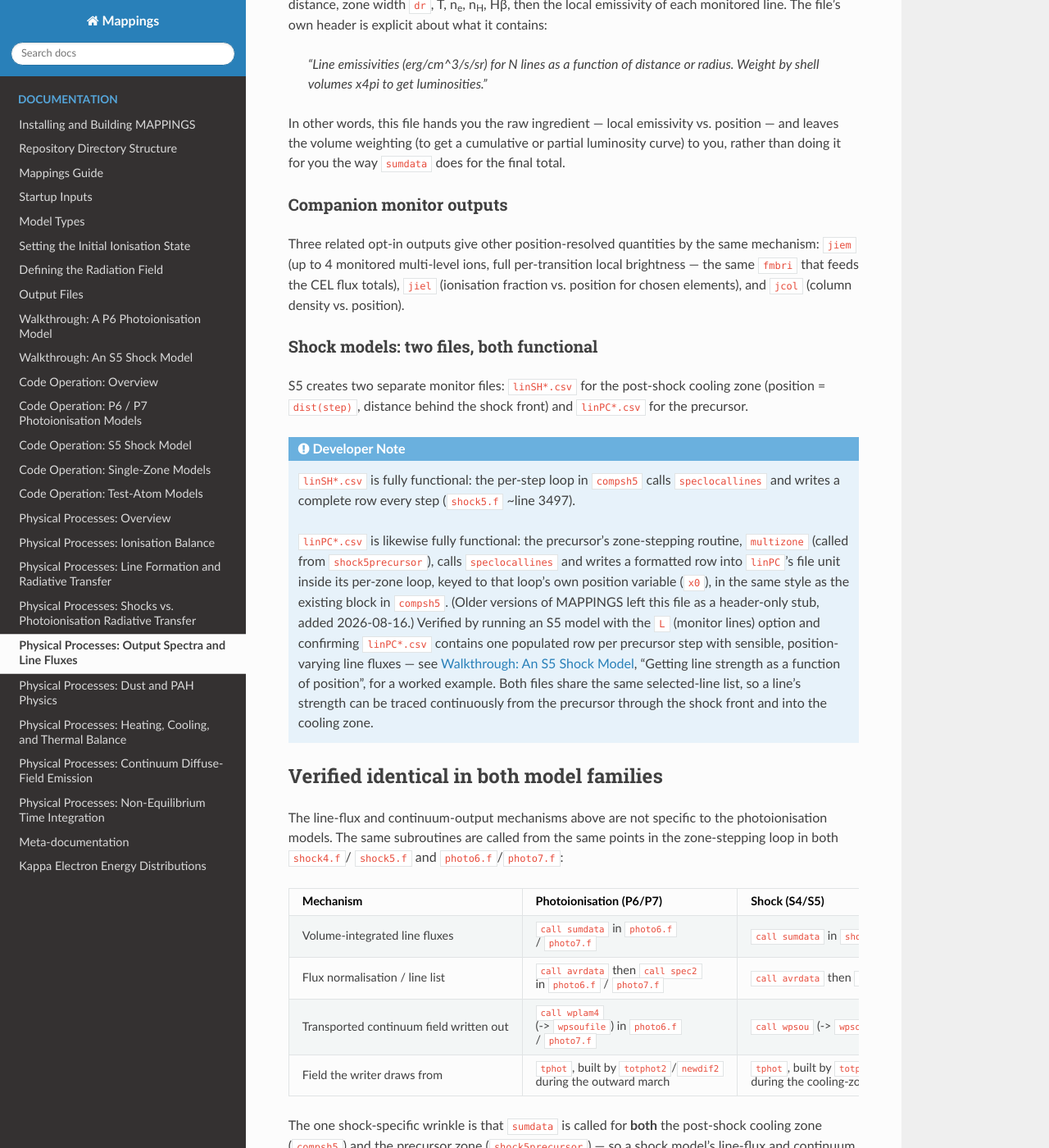
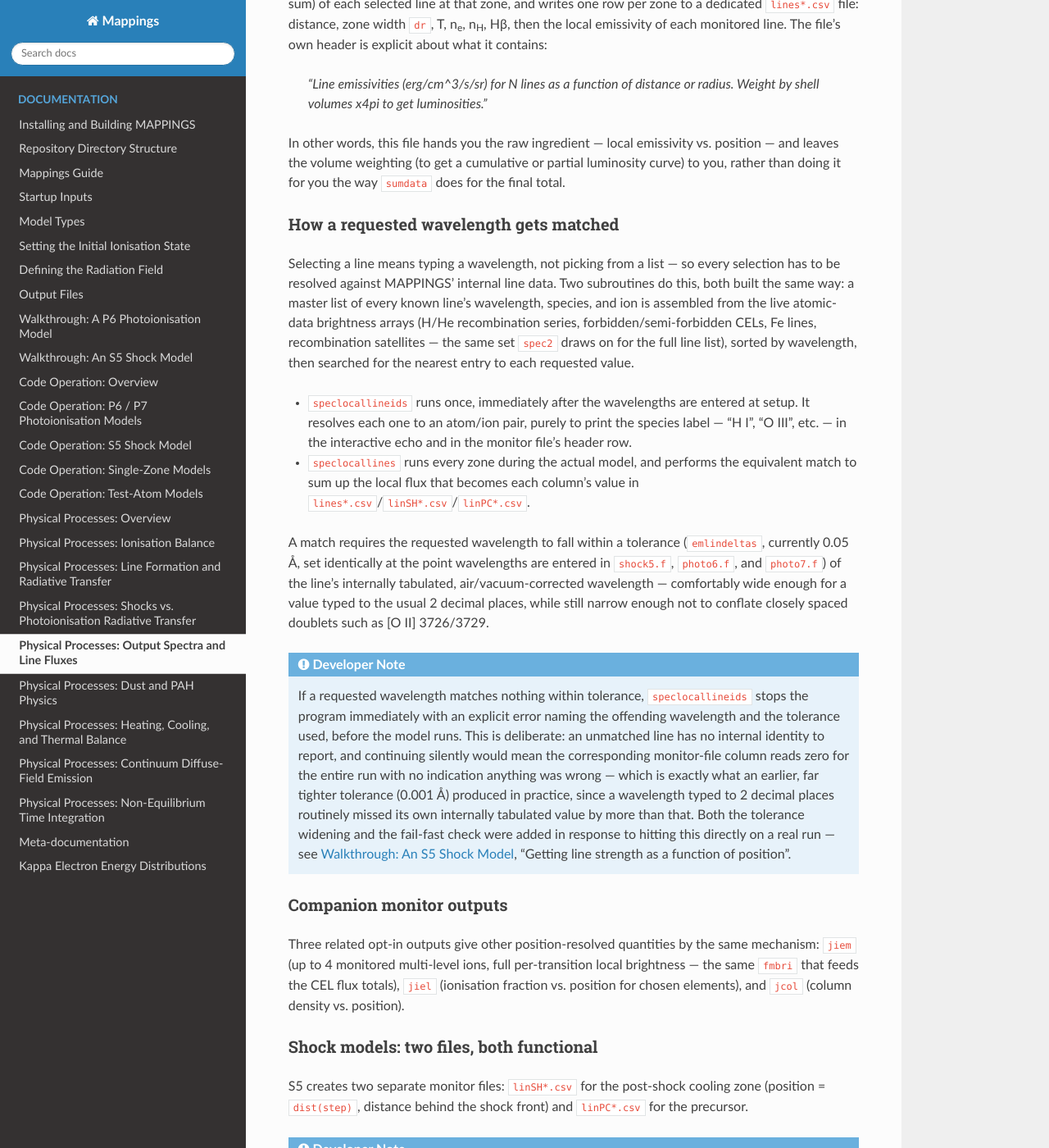
Before and after one commit to Jinyifei/MAPPINGS, a Sphinx documentation site: the page built from docs/sphinx/source/physics_output_spectra.rst, in a window 1280 px wide and 1400 px high, scrolled down 2898 px. Shown: the whole window at 82% size. Built offline with Sphinx 7.4.7 and the Read the Docs theme 3.1.0, drawn with Linux system fonts in a browser that asks for light colours; some of the changed text lies outside the part shown.

Commit message:
Document the monitor-line wavelength-matching mechanism
physics_output_spectra.rst covers the monitor-line feature in detail
but never documented how a requested wavelength actually gets matched
to an internal line, which is exactly the mechanism a recent bug and
fix touched. Adds a new subsection describing the two subroutines
involved (speclocallineids for the species/ion label, speclocallines
for the per-zone flux), the shared nearest-match search and tolerance,
and the fail-fast behavior on an unmatched wavelength. Cleans up the
corresponding note in walkthrough_s5.rst to point at this new section
instead of restating it with session-specific phrasing.

Co-Authored-By: Claude Sonnet 5 <noreply@anthropic.com>

```diff
--- a/docs/sphinx/source/physics_output_spectra.rst
+++ b/docs/sphinx/source/physics_output_spectra.rst
@@ -155,6 +155,51 @@ In other words, this file hands you the raw ingredient — local
 emissivity vs. position — and leaves the volume weighting (to get a
 cumulative or partial luminosity curve) to you, rather than doing it
 for you the way ``sumdata`` does for the final total.
+
+How a requested wavelength gets matched
+==========================================
+
+Selecting a line means typing a wavelength, not picking from a list —
+so every selection has to be resolved against MAPPINGS' internal line
+data. Two subroutines do this, both built the same way: a master list
+of every known line's wavelength, species, and ion is assembled from
+the live atomic-data brightness arrays (H/He recombination series,
+forbidden/semi-forbidden CELs, Fe lines, recombination satellites —
+the same set ``spec2`` draws on for the full line list), sorted by
+wavelength, then searched for the nearest entry to each requested
+value.
+
+* ``speclocallineids`` runs once, immediately after the wavelengths
+  are entered at setup. It resolves each one to an atom/ion pair,
+  purely to print the species label — "H I", "O III", etc. — in the
+  interactive echo and in the monitor file's header row.
+* ``speclocallines`` runs every zone during the actual model, and
+  performs the equivalent match to sum up the local flux that becomes
+  each column's value in ``lines*.csv``/``linSH*.csv``/``linPC*.csv``.
+
+A match requires the requested wavelength to fall within a tolerance
+(``emlindeltas``, currently 0.05 Å, set identically at the point
+wavelengths are entered in ``shock5.f``, ``photo6.f``, and
+``photo7.f``) of the line's internally tabulated, air/vacuum-corrected
+wavelength — comfortably wide enough for a value typed to the usual 2
+decimal places, while still narrow enough not to conflate closely
+spaced doublets such as [O II] 3726/3729.
+
+.. admonition :: Developer Note
+
+   If a requested wavelength matches nothing within tolerance,
+   ``speclocallineids`` stops the program immediately with an explicit
+   error naming the offending wavelength and the tolerance used, before
+   the model runs. This is deliberate: an unmatched line has no
+   internal identity to report, and continuing silently would mean the
+   corresponding monitor-file column reads zero for the entire run with
+   no indication anything was wrong — which is exactly what an earlier,
+   far tighter tolerance (0.001 Å) produced in practice, since a
+   wavelength typed to 2 decimal places routinely missed its own
+   internally tabulated value by more than that. Both the tolerance
+   widening and the fail-fast check were added in response to hitting
+   this directly on a real run — see :doc:`walkthrough_s5`, "Getting
+   line strength as a function of position".
 
 Companion monitor outputs
 ============================
@@ -316,6 +361,11 @@ Key routines
      - Returns the local (not cumulative) brightness of each
        user-selected monitored line at the current zone; the source of
        the position-resolved ``lines*.csv`` / ``linSH*.csv`` output.
+   * - ``speclocallineids``
+     - Resolves each monitored wavelength to a species/ion label at
+       setup, using the same nearest-match search as
+       ``speclocallines``; stops the program if a wavelength matches
+       nothing within tolerance.
 
 .. todo :: Trace the exact normalisation applied at output (per-unit
    area at a reference distance vs. total luminosity vs. relative to
```
Also changed, not shown: docs/sphinx/source/walkthrough_s5.rst (+6 -6 lines).
